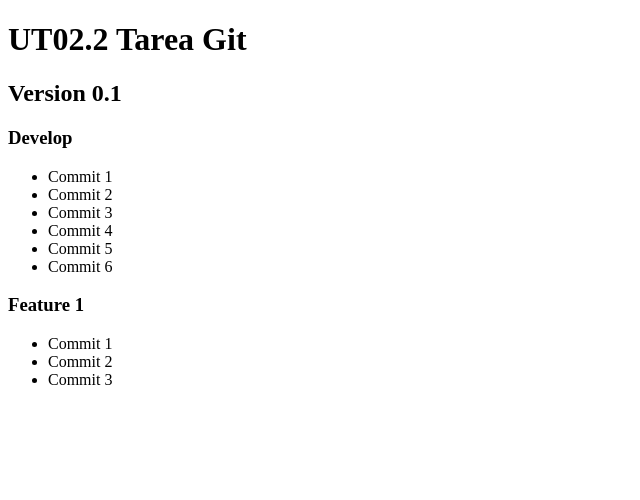
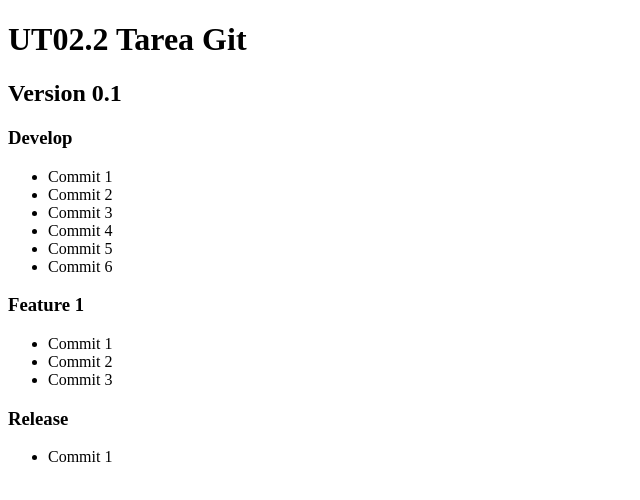
Before and after one commit to CristoferGarcia1/UT02_2Git, a plain HTML site: page public/index.html in a window 1280 px wide. Shown: the whole page, without its empty margins (0-640 px from the left). Drawn offline with Linux system fonts and the light colour scheme.

Commit message:
Commit 1 rama release

```diff
--- a/public/index.html
+++ b/public/index.html
@@ -26,5 +26,10 @@
         <li>Commit 2</li>
         <li>Commit 3</li>
     </ul>
+
+    <h3>Release</h3>
+    <ul>
+        <li>Commit 1</li>
+    </ul>
 </body>
 </html>
```
